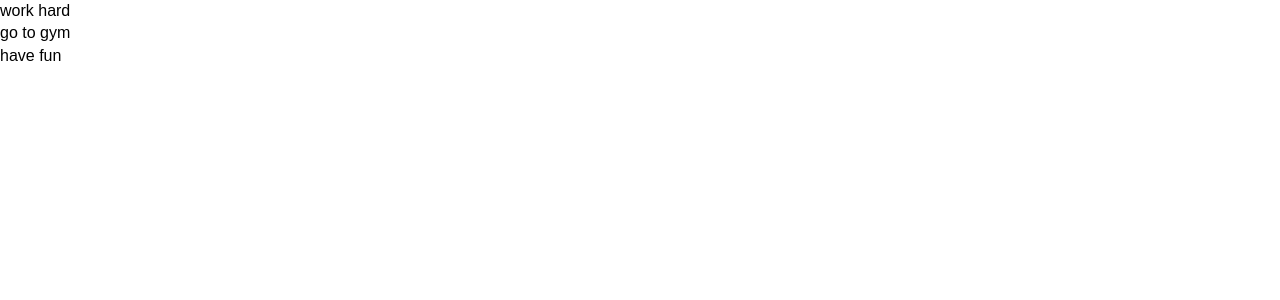
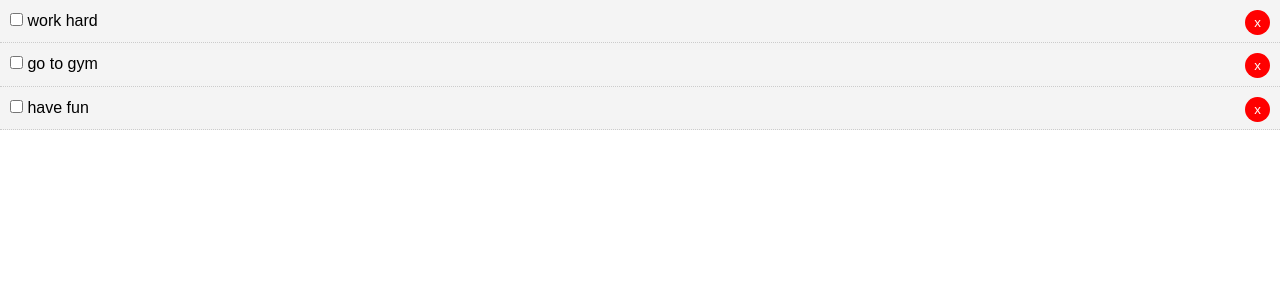
Before and after one commit to MalekSmida/React_ToDo_List, a React (Create React App) app: page / in a window 1280 px wide. Shown: the top 300 px of the page. Built offline with nearby package versions, Linux system fonts and the light colour scheme.

Commit message:
Add markCompleted and button

```diff
--- a/src/App.js
+++ b/src/App.js
@@ -13,7 +13,7 @@
       {
         id: 2,
         title: 'go to gym',
-        completed: true
+        completed: false
       },
       {
         id: 3,
@@ -23,12 +23,21 @@
     ]
   }
 
+  markComplete = (id) => {
+    this.setState({ todos: this.state.todos.map(todo => {
+      if(todo.id==id) {
+        todo.completed = !todo.completed
+      }
+      return todo;
+    })})
+  }
+
   render () {
     //console.log(this.state.todos)
     //todos={this.state.todos} to pass todos state as props to child component
     return (
       <div className="App">
-        <Todos todos={this.state.todos}/>
+        <Todos todos={this.state.todos} markComplete={this.markComplete}/>
       </div>
     );
   }
--- a/src/components/TodoItem.js
+++ b/src/components/TodoItem.js
@@ -2,11 +2,30 @@
 import PropTypes from 'prop-types';
 
 export class TodoItem extends Component {
+
+
+  getStyle = () => {
+    return {
+      background: '#f4f4f4',
+      padding: '10px',
+      borderBottom: '1px #ccc dotted',
+      textDecoration: this.props.todo.completed ? 'line-through' : 'none'
+    }
+  }
+
+
+/*   markComplete = (e) => {
+    console.log(this.props)
+  } */
+
   render() {
+    const {id,title} = this.props.todo;
     return (
-      <div>
+      <div style={this.getStyle()}>
         <p>
-          {this.props.todo.title}
+          <input type="checkbox" onChange={this.props.markComplete.bind(this,id)}/> {' '}
+          {title}
+          <button style={btnStyle}>x</button>
         </p>
       </div>
     )
@@ -17,6 +36,16 @@
   todo: PropTypes.object.isRequired
 }
 
+const btnStyle = {
+  background: '#ff0000',
+  color: '#fff',
+  border: 'none',
+  padding: '5px 9px',
+  borderRadius: '50%',
+  cursor: 'pointer',
+  float: 'right'
+}
+
 export default TodoItem
 
 // rce + tab => generate the code
--- a/src/components/Todos.js
+++ b/src/components/Todos.js
@@ -3,10 +3,15 @@
 import PropTypes from 'prop-types';
 
 class Todos extends Component {
+
+  /* markComplete = () => {
+    console.log('Hi there')
+  } */
+
   render(){
     //console.log(this.props.todos)
     return this.props.todos.map( (todo) => (
-      <TodoItem key={todo.id} todo={todo}/>
+      <TodoItem key={todo.id} todo={todo} markComplete={this.props.markComplete}/>
     ));
   }
 }
```
